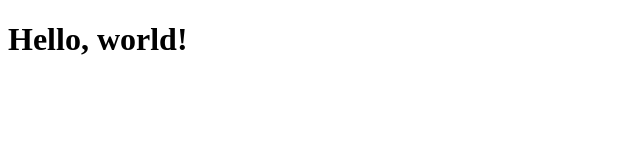
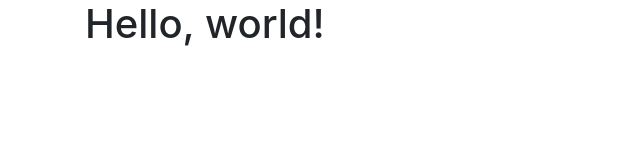
Before and after one commit to JeremyPercy/base-gulp-bootstrap4-template, a website: page web/index.html in a window 1280 px wide. Shown: the whole page, without its empty margins (0-640 px from the left). Drawn offline with nearby package versions, Linux system fonts and the light colour scheme; files that its build step writes are made by us from their sources.

Commit message:
Changed where bootstrap is being imported. Before you wherent able to use any of bootstrap variables or mixins. Now we have put the import of bootstrap in de styles.scss and not in the gulpfile. If you wish you can only include the parts you need. For more info I refer you to the bootstrap documentation.

```diff
--- a/src/scss/styles.scss
+++ b/src/scss/styles.scss
@@ -1 +1,9 @@
-@import "partials/_global";
+//Custom variables and mixins
+@import "base/variables";
+@import "base/mixins";
+
+// Bootstrap
+@import "../../node_modules/bootstrap/scss/bootstrap";
+
+//Custom scss
+@import "base/global";
```
Also changed, not shown: gulpfile.js (+3 -4 lines), src/scss/base/_global.scss (renamed from src/scss/partials/_global.scss), src/scss/base/_mixins.scss (added), src/scss/base/_variables.scss (added).
